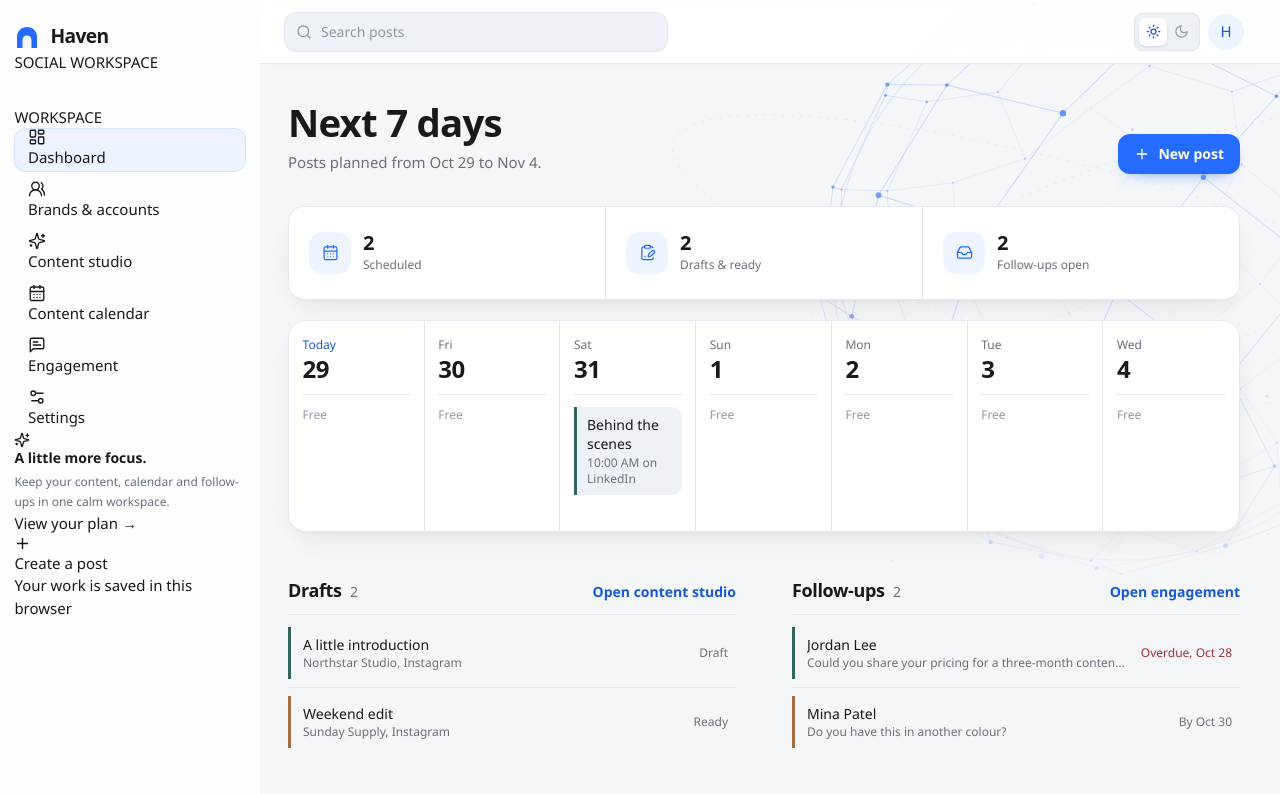
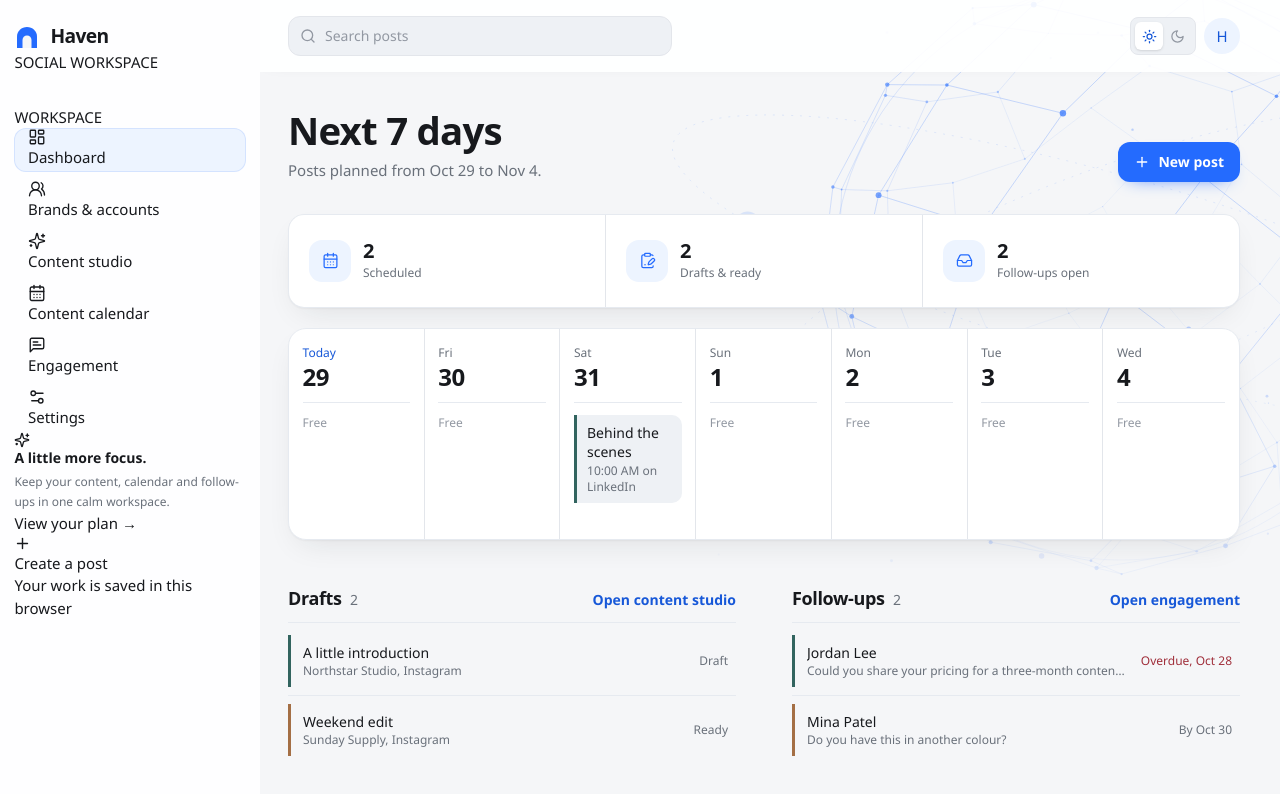
Before and after one commit to Meckiul-Chisim/SM-management, a React (Vite) app: page /dashboard in a window 1280 px wide. Shown: the top 794 px of the page. Built offline with nearby package versions, Linux system fonts and the light colour scheme.

Commit message:
Refine Haven workspace header layout

```diff
--- a/src/components/layout/Header.jsx
+++ b/src/components/layout/Header.jsx
@@ -53,7 +53,7 @@ function Header({ onMenuClick, menuExpanded }) {
   )
 
   return (
-    <header className="sticky top-0 z-10 flex h-16 items-center gap-3 border-b border-line bg-panel/95 px-4 backdrop-blur sm:px-7 lg:px-9">
+    <header className="haven-header sticky top-0 z-10 flex h-[4.5rem] items-center gap-3 px-4 sm:px-7 xl:px-10">
       <IconButton
         label={menuExpanded ? 'Close navigation menu' : 'Open navigation menu'}
         onClick={onMenuClick}
```
